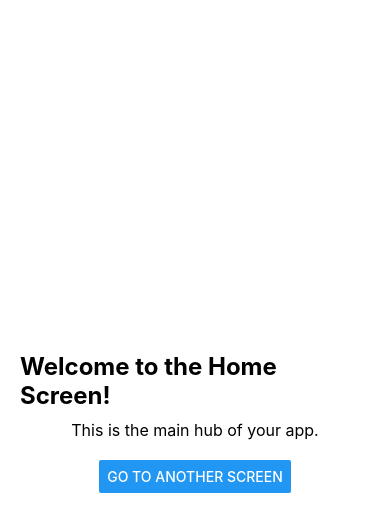
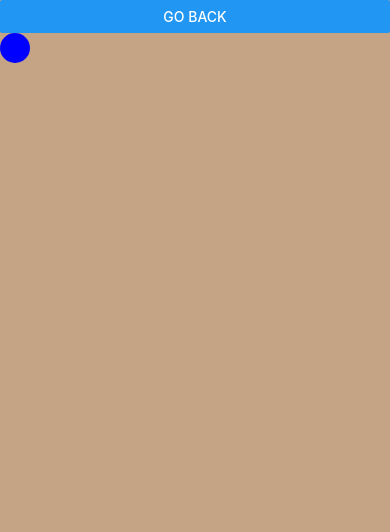
Before and after one commit to feselene/videochat, a React Native app: screen /CafeScreen in a window 390 px wide. Shown: the top 532 px of the page. Built offline with nearby package versions, Linux system fonts and the light colour scheme.

Commit message:
add a minigame

```diff
--- a/App.tsx
+++ b/App.tsx
@@ -12,7 +12,7 @@ const App = () => {
     <NavigationContainer>
       <Stack.Navigator initialRouteName="Home" >
         <Stack.Screen name="Home" component={HomeScreen} options={{ headerShown: false }}/>
-        <Stack.Screen name="Cafe" component={CafeScreen} options={{ headerShown: false }}/>
+        <Stack.Screen name="CafeScreen" component={CafeScreen} options={{ headerShown: false }}/>
         <Stack.Screen name="SecondScreen" component={SecondScreen} options={{ headerShown: false }}/>
       </Stack.Navigator>
     </NavigationContainer>
--- a/screens/CafeScreen.tsx
+++ b/screens/CafeScreen.tsx
@@ -1,19 +1,34 @@
-import React from 'react';
-import { View, Text, Button, StyleSheet } from 'react-native';
+import React, { useState } from 'react';
+import { View, StyleSheet, TouchableWithoutFeedback, Animated, Button } from 'react-native';
 import { useNavigation } from '@react-navigation/native';
 
-const SecondScreen = () => {
+const CafeScreen = () => {
   const navigation = useNavigation();
 
   const goBack = () => {
     navigation.goBack(); // Navigate back to the previous screen
   };
 
+  const [dotPosition, setDotPosition] = useState(new Animated.ValueXY({ x: 0, y: 0 }));
+
+  const moveDot = (event) => {
+    const { locationX, locationY } = event.nativeEvent;
+    Animated.spring(dotPosition, {
+      toValue: { x: locationX - 15, y: locationY - 15 }, // Offset to center the dot at the click
+      useNativeDriver: false,
+    }).start();
+  };
+
   return (
     <View style={styles.container}>
-      <Text style={styles.title}>Welcome to the Second Screen!</Text>
-      <Text style={styles.subtitle}>You navigated here successfully.</Text>
       <Button title="Go Back" onPress={goBack} />
+      <TouchableWithoutFeedback onPress={moveDot}>
+        <View style={styles.touchArea}>
+          <Animated.View
+            style={[styles.dot, { transform: [{ translateX: dotPosition.x }, { translateY: dotPosition.y }] }]}
+          />
+        </View>
+      </TouchableWithoutFeedback>
     </View>
   );
 };
@@ -21,21 +36,18 @@ const SecondScreen = () => {
 const styles = StyleSheet.create({
   container: {
     flex: 1,
-    justifyContent: 'center',
-    alignItems: 'center',
-    padding: 20,
-    backgroundColor: '#f8f9fa',
+    backgroundColor: '#C4A484', // Brown background
   },
-  title: {
-    fontSize: 24,
-    fontWeight: 'bold',
-    marginBottom: 10,
+  touchArea: {
+    flex: 1,
   },
-  subtitle: {
-    fontSize: 16,
-    marginBottom: 20,
-    textAlign: 'center',
+  dot: {
+    width: 30,
+    height: 30,
+    backgroundColor: 'blue',
+    borderRadius: 15,
+    position: 'absolute',
   },
 });
 
-export default SecondScreen;
+export default CafeScreen;
--- a/screens/HomeScreen.tsx
+++ b/screens/HomeScreen.tsx
@@ -6,7 +6,7 @@ const HomeScreen = () => {
   const navigation = useNavigation();
 
   const navigateToAnotherScreen = () => {
-    navigation.navigate('SecondScreen'); // Replace 'AnotherScreen' with your target screen name
+    navigation.navigate('CafeScreen'); // Replace 'AnotherScreen' with your target screen name
   };
 
   return (
```
